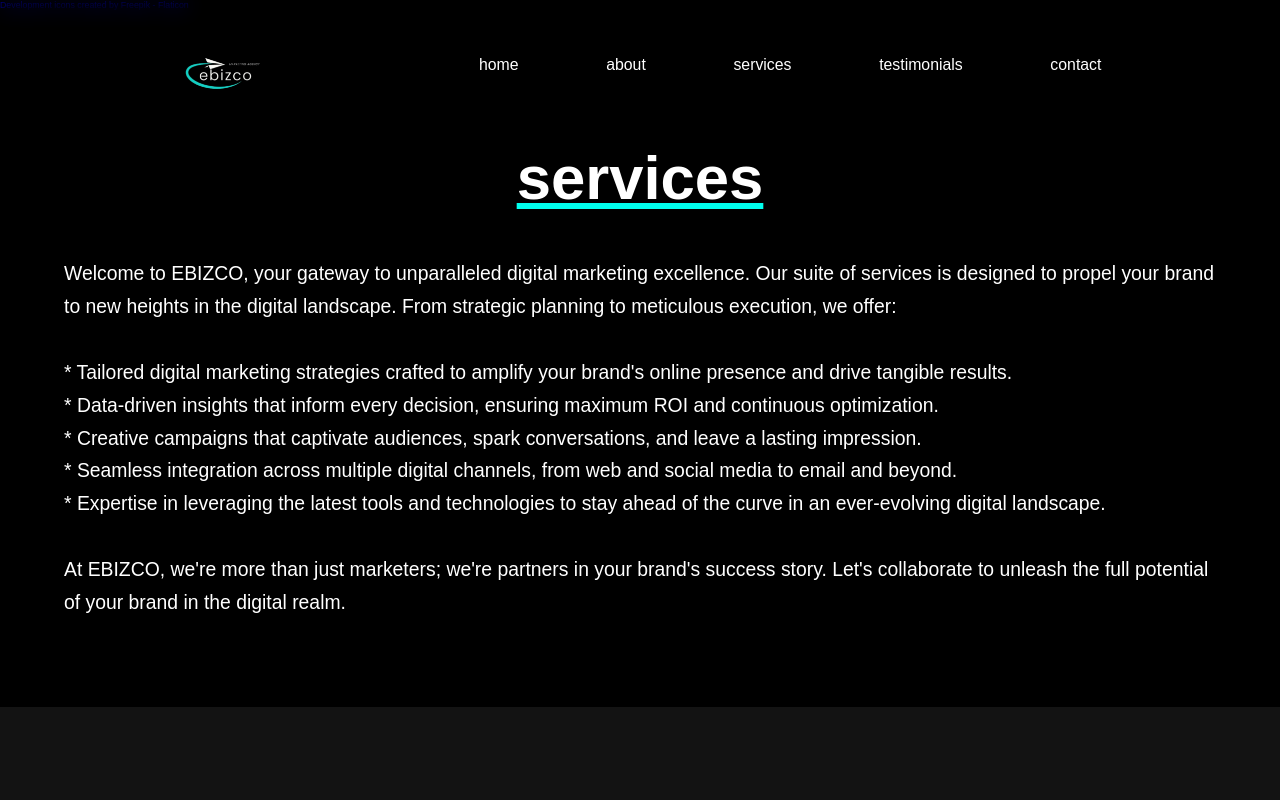
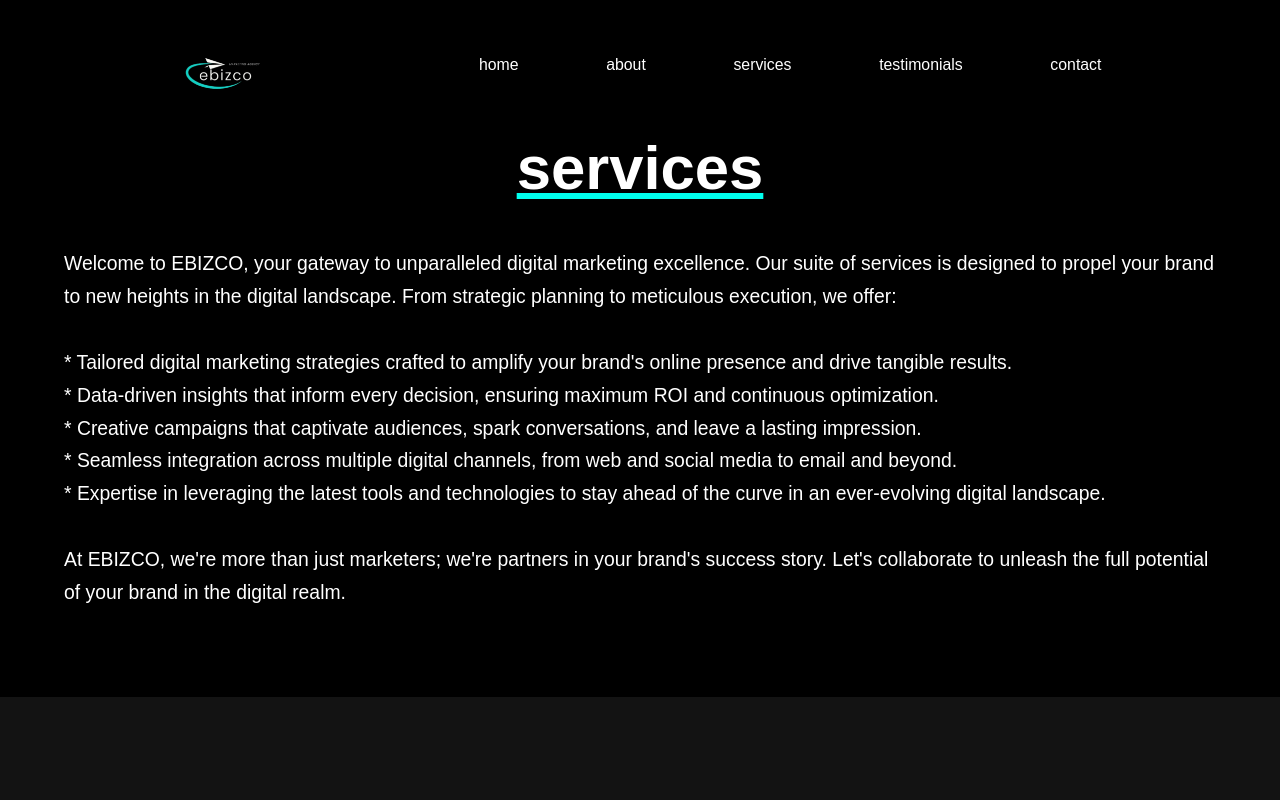
Before and after one commit to codesaffi/ebizco.agency, a plain HTML site: page service.html in a window 1280 px wide. Shown: the top 800 px of the page. Drawn offline with nearby package versions, Linux system fonts and the light colour scheme.

Commit message:
Update service.html

```diff
--- a/service.html
+++ b/service.html
@@ -17,7 +17,7 @@
       href="https://cdnjs.cloudflare.com/ajax/libs/font-awesome/6.5.2/css/all.min.css"
     />
 
-    <a href="https://www.flaticon.com/free-icons/development" title="development icons">Development icons created by Freepik - Flaticon</a>
+    <a href="https://www.flaticon.com/free-icons/development" title="development icons"></a>
   </head>
 
   <body>
```
